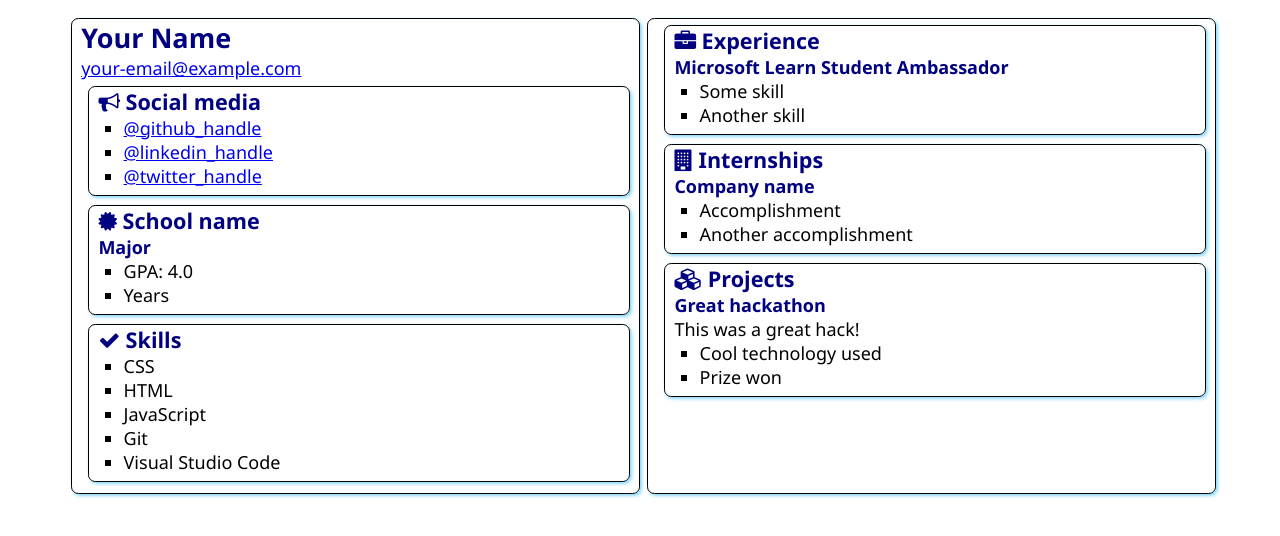
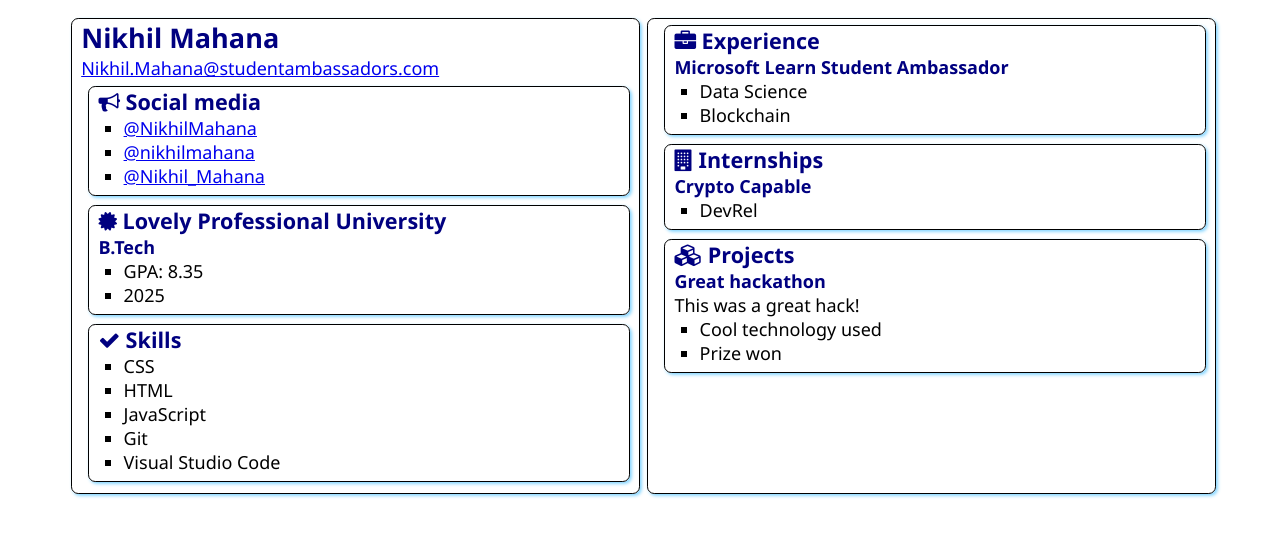
Before and after one commit to NikhilMahana/SATechnicalOnboarding, a plain HTML site: page src/index.html in a window 1280 px wide. Drawn offline with Linux system fonts and the light colour scheme.

Commit message:
updated index.html

```diff
--- a/src/index.html
+++ b/src/index.html
@@ -12,8 +12,8 @@
 <body>
     <main>
         <article class="box">
-            <h1>Your Name</h1>
-            <div><a href="mailto:your.email@example.com">your-email@example.com</a></div>
+            <h1>Nikhil Mahana</h1>
+            <div><a href="mailto:Nikhil.Mahana@studentambassadors.com">Nikhil.Mahana@studentambassadors.com</a></div>
 
             <section class="box">
                 <h2>
@@ -21,9 +21,9 @@
                     Social media
                 </h2>
                 <ul>
-                    <li><a href="https://github.com/<handle>">@github_handle</a></li>
-                    <li><a href="https://linkedin.com/in/<handle>">@linkedin_handle</a></li>
-                    <li><a href="https://twitter.com/<handle>">@twitter_handle</a></li>
+                    <li><a href="https://github.com/NikhilMahana">@NikhilMahana</a></li>
+                    <li><a href="https://linkedin.com/in/nikhilmahana">@nikhilmahana</a></li>
+                    <li><a href="https://twitter.com/Nikhil_Mahana">@Nikhil_Mahana</a></li>
                 </ul>
             </section>
 
@@ -31,12 +31,12 @@
                 <div class="education">
                     <h2>
                         <i class="fa fa-certificate" aria-hidden="true"></i>
-                        School name
+                        Lovely Professional University
                     </h2>
-                    <h3>Major</h3>
+                    <h3>B.Tech</h3>
                     <ul>
-                        <li>GPA: 4.0</li>
-                        <li>Years</li>
+                        <li>GPA: 8.35</li>
+                        <li>2025</li>
                     </ul>
                 </div>
             </section>
@@ -63,8 +63,8 @@
                 </h2>
                 <h3>Microsoft Learn Student Ambassador</h3>
                 <ul>
-                    <li>Some skill</li>
-                    <li>Another skill</li>
+                    <li>Data Science</li>
+                    <li>Blockchain</li>
                 </ul>
             </section>
             <section class="box">
@@ -73,10 +73,9 @@
                     Internships
                 </h2>
 
-                <h3>Company name</h3>
+                <h3>Crypto Capable</h3>
                 <ul>
-                    <li>Accomplishment</li>
-                    <li>Another accomplishment</li>
+                    <li>DevRel</li>
                 </ul>
             </section>
             <section class="box">
```
